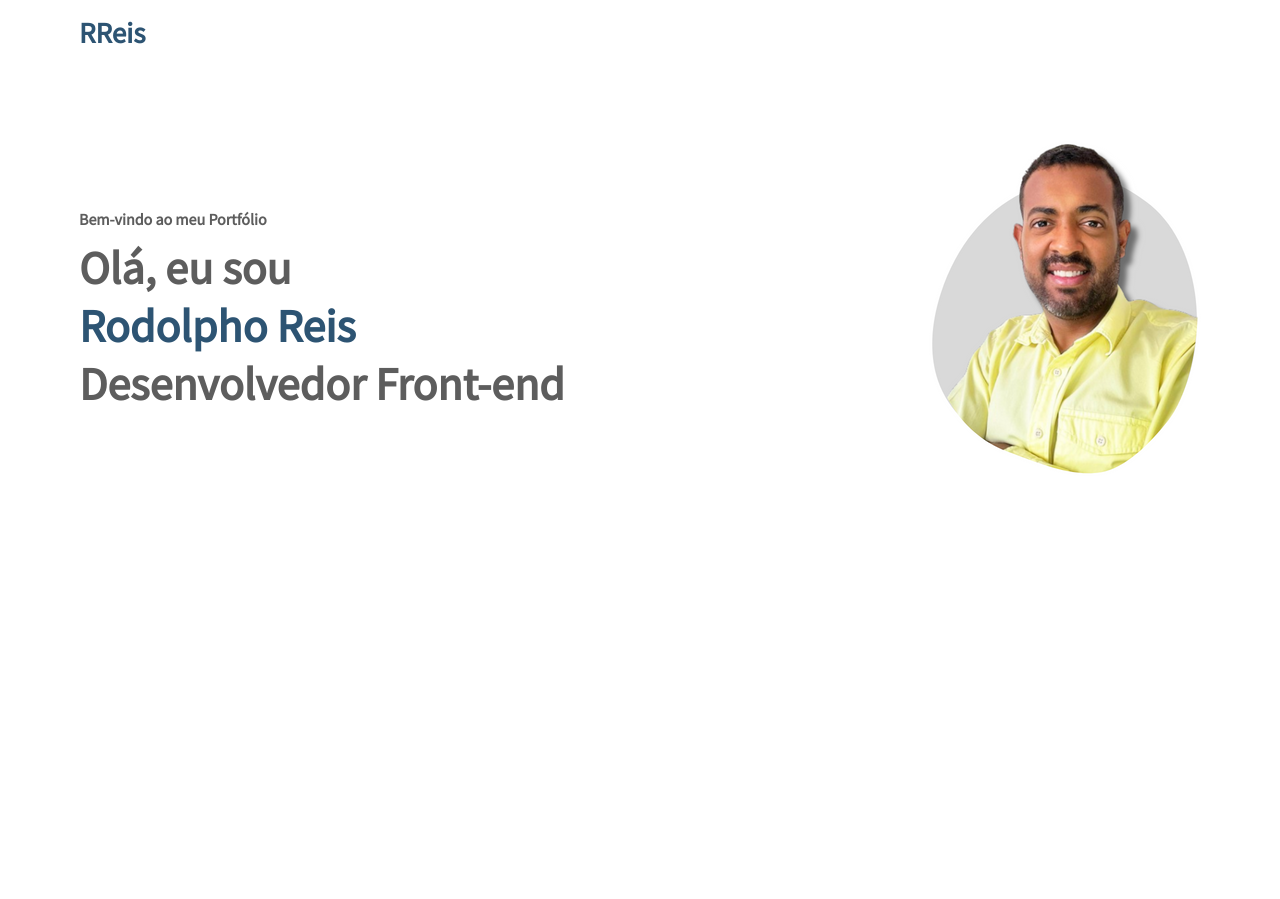
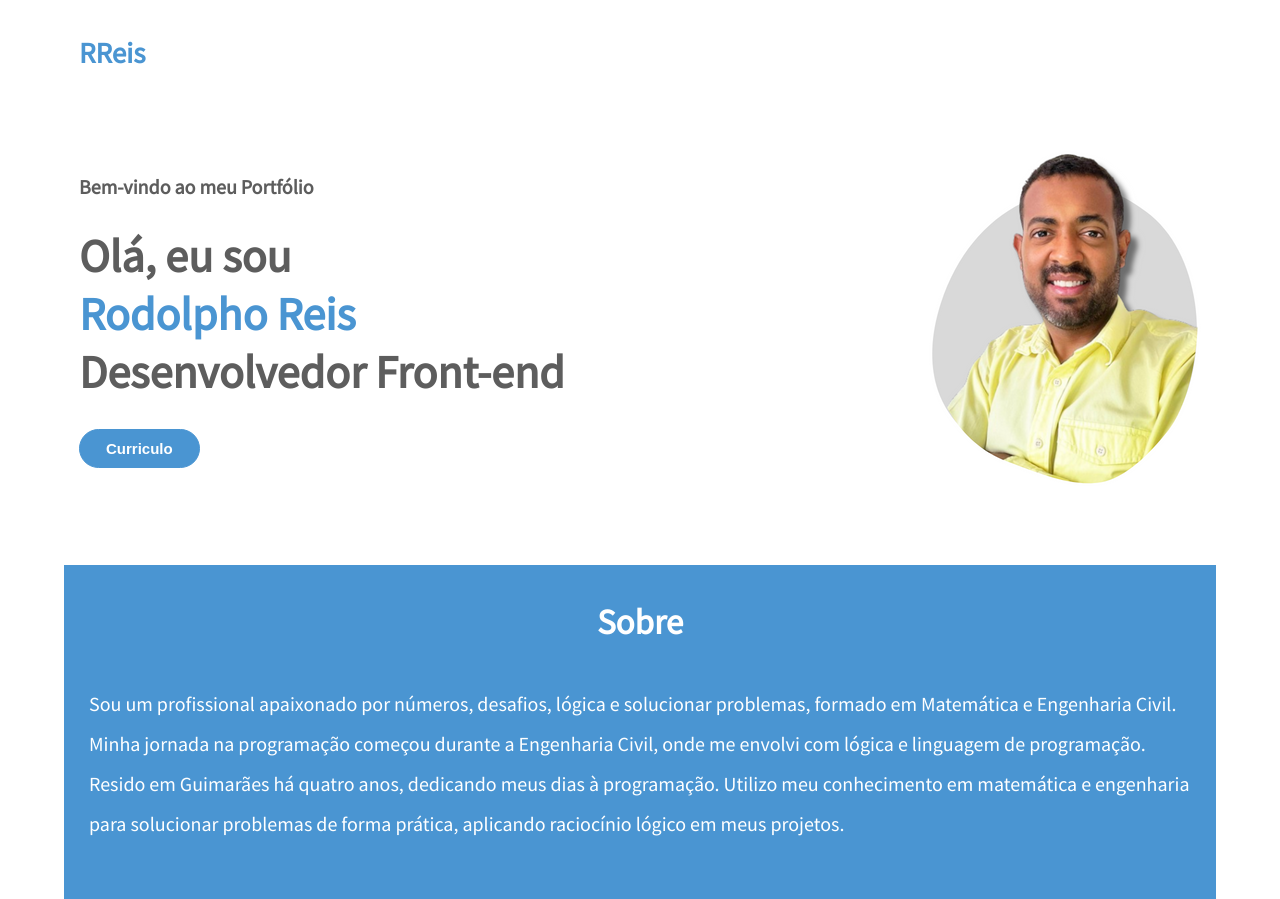
Before and after one commit to rodolphoreis/Portfo-lio, a React (Vite) app: page / in a window 1280 px wide. Before the commit the page ends 800 px from the top, so only its background shows below. Built offline with nearby package versions, Linux system fonts and the light colour scheme.

Commit message:
feat: add About section with About component

```diff
--- a/package.json
+++ b/package.json
@@ -10,11 +10,13 @@
     "preview": "vite preview"
   },
   "dependencies": {
+    "aos": "^2.3.4",
     "bootstrap": "^5.3.2",
     "react": "^18.2.0",
     "react-dom": "^18.2.0",
     "react-icons": "^5.0.1",
-    "react-router-dom": "^6.22.0"
+    "react-router-dom": "^6.22.0",
+    "sweetalert2": "^11.10.4"
   },
   "devDependencies": {
     "@types/react": "^18.2.43",
--- a/src/App.jsx
+++ b/src/App.jsx
@@ -2,12 +2,14 @@ import React from "react";
 import "./styles/global.css";
 import Header from "./components/header/Header";
 import Presentation from "./components/presentation/Presentation";
+import About from "./components/about/About";
 
 const App = () => {
   return (
     <>
       <Header />
       <Presentation />
+      <About />
     </>
   );
 };
--- /dev/null
+++ b/src/components/about/About.jsx
@@ -0,0 +1,20 @@
+import "./about.css";
+
+const About = () => {
+  return (
+    <div className="container_about">
+      <h1 id="about">Sobre</h1>
+      <p data-aos="flip-up">
+        Sou um profissional apaixonado por números, desafios, lógica e
+        solucionar problemas, formado em Matemática e Engenharia Civil. Minha
+        jornada na programação começou durante a Engenharia Civil, onde me
+        envolvi com lógica e linguagem de programação. Resido em Guimarães há
+        quatro anos, dedicando meus dias à programação. Utilizo meu conhecimento
+        em matemática e engenharia para solucionar problemas de forma prática,
+        aplicando raciocínio lógico em meus projetos.
+      </p>
+    </div>
+  );
+};
+
+export default About;
--- /dev/null
+++ b/src/components/about/about.css
@@ -0,0 +1,25 @@
+.container_about {
+  background-color: #4a95d2;
+  width: 100%;
+  display: flex;
+  flex-direction: column;
+  align-items: center;
+  height: 60%;
+  width: 90%;
+  margin: 60px auto 0;
+  padding: 15px;
+}
+
+.container_about h1 {
+  color: white;
+  font-size: 35px;
+  margin: 20px 0 40px;
+}
+
+.container_about p {
+  color: white;
+  font-size: 20px;
+  padding: 0px 10px;
+  line-height: 40px;
+  margin: 0px 0 40px;
+}
--- a/src/components/header/Header.jsx
+++ b/src/components/header/Header.jsx
@@ -25,7 +25,7 @@ const Header = () => {
           <nav>
             <ul>
               <li>
-                <a href="/">Sobre</a>
+                <a href="#about">Sobre</a>
               </li>
               <li>
                 <a href="/">Skills</a>
--- a/src/components/header/header.css
+++ b/src/components/header/header.css
@@ -1,6 +1,7 @@
 @import url("https://fonts.googleapis.com/css?family=Source+Sans+Pro");
 
 header {
+  margin-top: 20px;
   width: 100%;
   background-color: #ffffff;
 }
@@ -16,7 +17,7 @@ header .container {
 }
 
 .logo h1 {
-  color: #2d5473;
+  color: #4a95d2;
 }
 
 header nav {
@@ -33,7 +34,7 @@ header nav ul li {
 
 header nav ul li a {
   text-decoration: none;
-  color: #2d5473;
+  color: #4a95d2;
   font-family: "Roboto", sans-serif;
   font-size: 1.2rem;
   font-weight: 900;
@@ -61,7 +62,7 @@ header nav ul li a .FiLogOut {
   cursor: pointer;
   font-size: 18px;
   text-decoration: none;
-  background-color: #2d5473;
+  background-color: #4a95d2;
   border-radius: 50%;
   color: #ffffff;
   padding: 12px 12px 5px;
@@ -88,7 +89,7 @@ header nav ul li a .FiLogOut {
   .one,
   .two,
   .three {
-    background-color: #2d5473;
+    background-color: #4a95d2;
     height: 3px;
     width: 63%;
     margin: 6px auto;
@@ -107,7 +108,7 @@ header nav ul li a .FiLogOut {
     left: 0;
     width: 100vw;
     height: 100vh;
-    background: rgb(93, 93, 93);
+    background: #4a95d2;
     z-index: 10;
     display: flex;
     justify-content: center;
--- a/src/components/presentation/Presentation.jsx
+++ b/src/components/presentation/Presentation.jsx
@@ -1,6 +1,20 @@
 import "./presentation.css";
+import Swal from "sweetalert2";
+import "aos/dist/aos.css";
+import AOS from "aos";
+
+AOS.init();
 
 const Presentation = () => {
+  const openModal = () => {
+    Swal.fire({
+      imageUrl: "/img/cv.png",
+      imageAlt: "A tall image",
+      confirmButtonColor: "#4a95d2",
+      confirmButtonText: "Fechar",
+    });
+  };
+
   return (
     <main>
       <div className="container">
@@ -9,6 +23,9 @@ const Presentation = () => {
           <h2>Olá, eu sou</h2>
           <h1 className="h1Color">Rodolpho Reis</h1>
           <h2>Desenvolvedor Front-end</h2>
+          <button data-aos="fade-right" onClick={openModal}>
+            Curriculo
+          </button>
         </div>
         <div data-aos="fade-left" className="image">
           <img src="./img/img2.png" alt="Minha Foto de Apresentação" />
--- a/src/components/presentation/presentation.css
+++ b/src/components/presentation/presentation.css
@@ -1,6 +1,6 @@
 main {
   width: 100%;
-  margin-top: 60px;
+  margin-top: 50px;
 }
 
 main .container {
@@ -14,9 +14,11 @@ main .container {
 }
 
 .presentation h5 {
-  font-size: 16px;
+  font-size: 20px;
+  font-weight: bolder;
   margin-bottom: 10px;
   color: rgb(93, 93, 93);
+  margin-bottom: 28px;
 }
 
 .presentation h2 {
@@ -26,7 +28,25 @@ main .container {
 
 .h1Color {
   font-size: 46px;
-  color: #2d5473;
+  color: #4a95d2;
+}
+
+button {
+  cursor: pointer;
+  padding: 10px 26px;
+  font-weight: 800;
+  border: 1px solid #4a95d2;
+  color: rgb(255, 255, 255);
+  border-radius: 23px;
+  font-size: 15px;
+  background-color: #4a95d2;
+  margin-top: 28px;
+}
+
+button:hover {
+  background-color: white;
+  color: #4a95d2;
+  border: 1px solid #4a95d2;
 }
 
 @media (max-width: 900px) {
@@ -85,7 +105,7 @@ main .container {
 @media (max-width: 390px) {
   main {
     display: flex;
-    margin-top: 10px;
+    margin-top: 4px;
   }
   main .container {
     display: flex;
@@ -101,6 +121,10 @@ main .container {
     font-size: 29px;
   }
   .image img {
-    margin-top: 60px;
+    margin-top: 23px;
+  }
+  button {
+    padding: 10px 24px;
+    font-size: 12px;
   }
 }
--- a/src/index.css
+++ b/src/index.css
@@ -0,0 +1,5 @@
+html {
+  font-size: 90.5%;
+  scroll-behavior: smooth;
+  /* scroll-padding-top: 90px; */
+}
--- a/src/styles/global.css
+++ b/src/styles/global.css
@@ -7,10 +7,13 @@
 }
 html {
   font-size: 90.5%;
+  scroll-behavior: smooth;
+  /* scroll-padding-top: 90px; */
 }
 
 html,
 body {
+  scroll-behavior: smooth;
   height: 100vh;
   font-family: "Source Sans Pro";
   text-rendering: optimizelegibility;
```
Also changed, not shown: public/img/cv.png (added), 1 other file (tests, documents, lock files or other folders).
